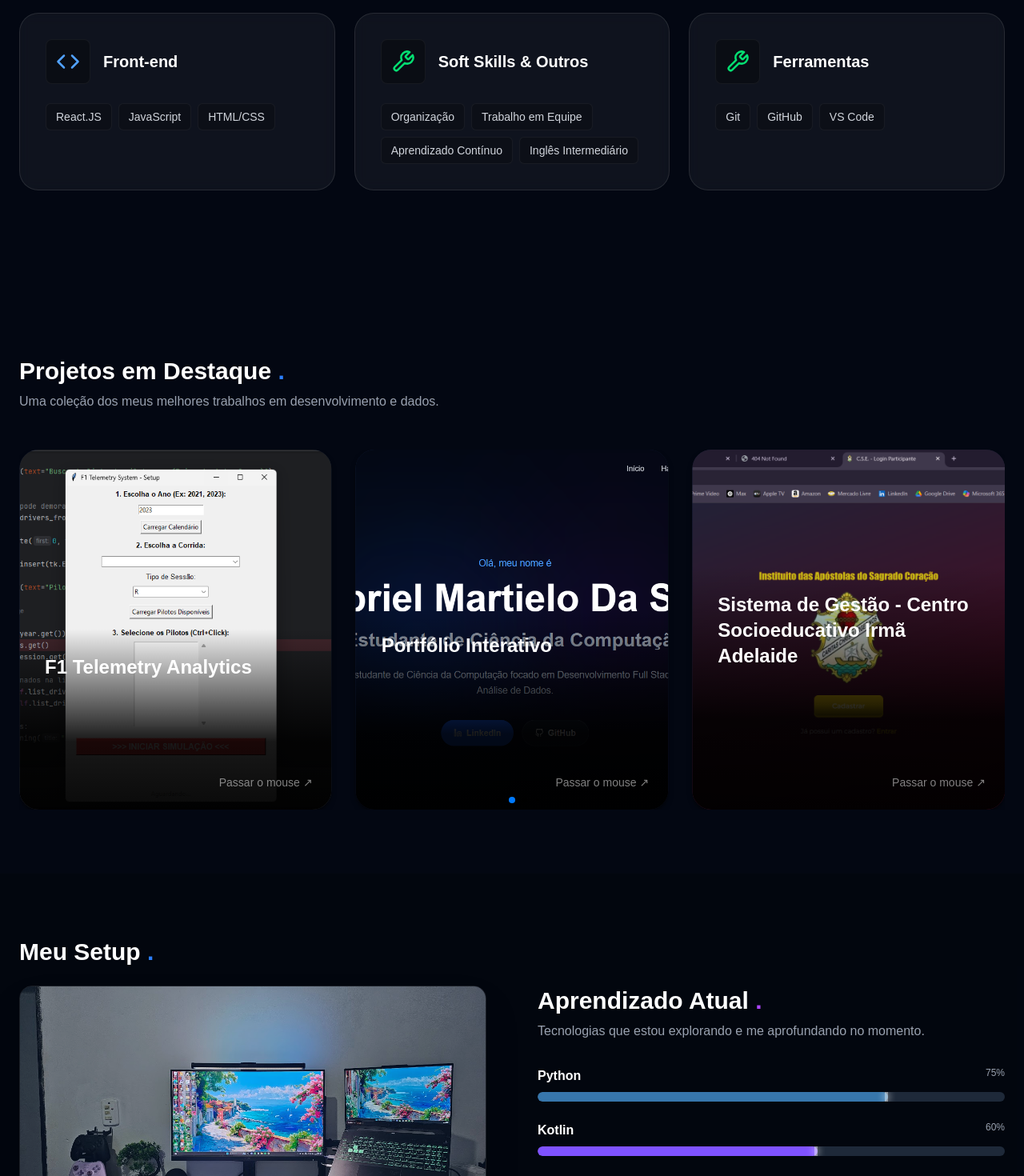
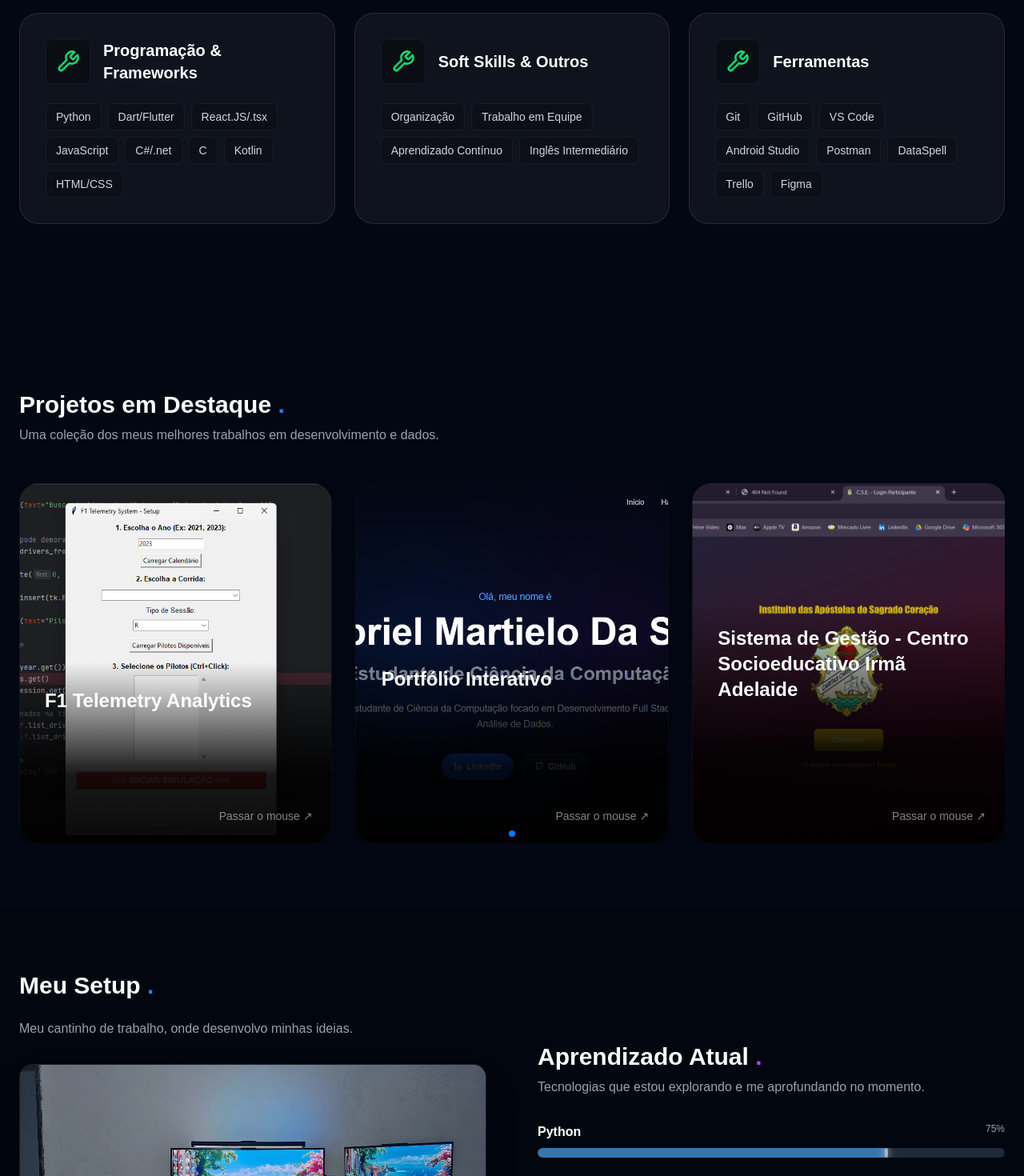
Before and after one commit to smartielo/meu-portfolio, a Next.js app: page / in a window 1280 px wide. Shown: the part 1080-2550 px from the top of the page at 80% size. Built offline with nearby package versions, Linux system fonts and the light colour scheme.

Commit message:
feat: atualizar informações do perfil e adicionar descrição ao Setup

```diff
--- a/src/components/sections/About.tsx
+++ b/src/components/sections/About.tsx
@@ -23,6 +23,9 @@ export function About() {
             <h2 className="text-3xl font-bold text-white mb-6">
               Meu Setup <span className="text-blue-500">.</span>
             </h2>
+            <p className="text-gray-400 mb-8">
+              Meu cantinho de trabalho, onde desenvolvo minhas ideias.
+            </p>
 
             {/* Foto do Setup com Moldura Neon */}
             <div className="relative aspect-video w-full rounded-2xl overflow-hidden border border-white/10 shadow-2xl group">
--- a/src/data/profile.ts
+++ b/src/data/profile.ts
@@ -1,4 +1,5 @@
 import { DiMysql } from "react-icons/di";
+import { Layout, Database, LineChart, Smartphone } from "lucide-react";
 
 // src/data/profile.ts
 export interface Project {
@@ -59,8 +60,8 @@ export const profileData = {
 
   skills: [
     {
-      category: "Front-end",
-      skills: ["React.JS", "JavaScript", "HTML/CSS"]
+      category: "Programação & Frameworks",
+      skills: ["Python","Dart/Flutter", "React.JS/.tsx", "JavaScript", "C#/.net", "C", "Kotlin","HTML/CSS"]
     },
     {
       category: "Soft Skills & Outros",
@@ -68,7 +69,7 @@ export const profileData = {
     },
     {
       category: "Ferramentas",
-      skills: ["Git", "GitHub", "VS Code"]
+      skills: ["Git", "GitHub", "VS Code", "Android Studio", "Postman", "DataSpell", "Trello", "Figma"],
     }
   ] as SkillCategory[],
 
@@ -188,7 +189,7 @@ export const profileData = {
 
   studying: [
     { label: "Python", level: 75, color: "#3776AB" }, // Azul Python
-    { label: "Kotlin", level: 60, color: "#7F52FF" }, // Roxo Kotlin
+    { label: "Dart/Flutter", level: 60, color: "#7F52FF" }, // Roxo Dart
     { label: "Docker", level: 40, color: "#2496ED" }, // Azul Docker
     { label: "Cloud (AWS)", level: 30, color: "#FF9900" }, // Laranja AWS
   ] as TechProgress[],
@@ -199,7 +200,6 @@ export const profileData = {
     description: "Meu cantinho de estudos e desenvolvimento. Focado em produtividade e conforto.",
     specs: [
       "S23 Ultra",
-      "Alexa Gen4",
       "ASUS TUF F15",
       "Monitor AOC Gaming 27pol",
       "Teclado Mecânico Redragon",
@@ -207,6 +207,7 @@ export const profileData = {
       "Fone KZ ZSN Pro X",
       "HeadPhone QCY H2",
       "Controle GameSir Nova Lite",
+      "Alexa Gen4",
     ]
   },
 
```
